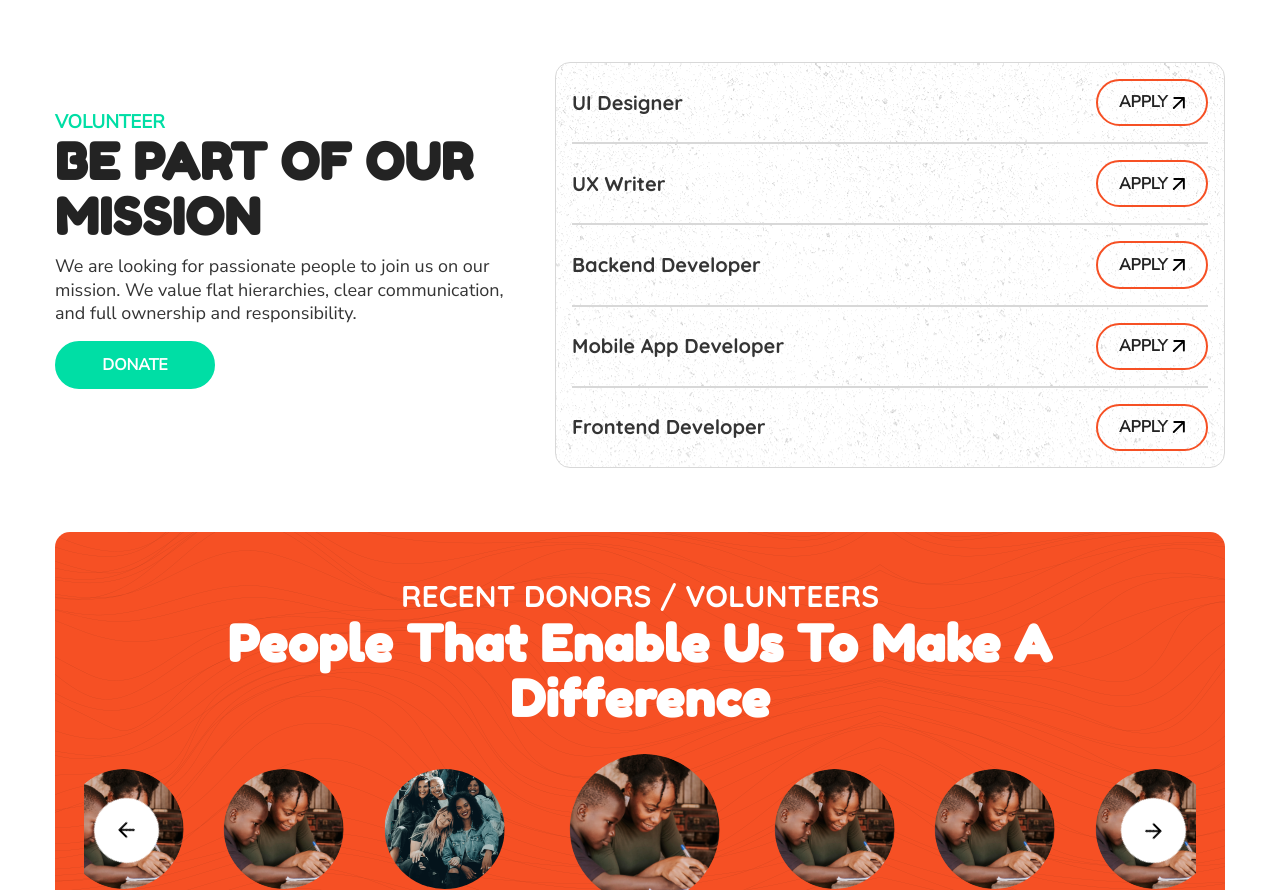
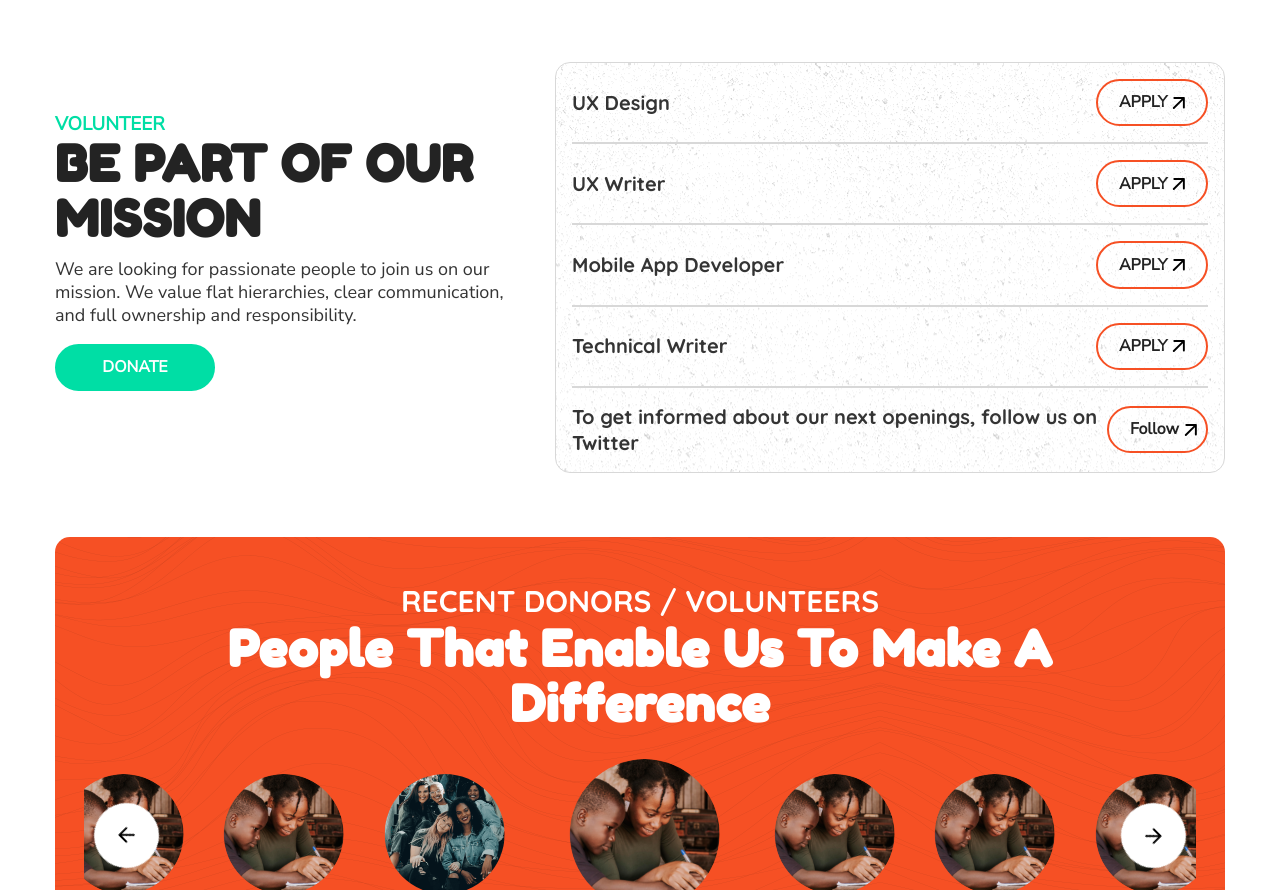
Before and after one commit to elitesgen/coming-soon, a plain HTML site: page index.html in a window 1280 px wide. Shown: the part 1456-2346 px from the top of the page. Drawn offline with nearby package versions, Linux system fonts and the light colour scheme.

Commit message:
Updated vacancy roles

```diff
--- a/index.html
+++ b/index.html
@@ -9,9 +9,11 @@
     <link rel="icon" type="image/png" sizes="35x30" href="./images/logo-small.png">
     <link rel="preconnect" href="https://fonts.googleapis.com">
     <link rel="preconnect" href="https://fonts.gstatic.com" crossorigin>
-    <link href="https://fonts.googleapis.com/css2?family=Fredoka+One&family=Nunito&family=Nunito+Sans&family=Quicksand:wght@400;600;700&display&display=swap" rel="stylesheet">
+    <link
+        href="https://fonts.googleapis.com/css2?family=Fredoka+One&family=Nunito&family=Nunito+Sans&family=Quicksand:wght@400;600;700&display&display=swap"
+        rel="stylesheet">
     <!-- <link rel="stylesheet" href="https://cdn.jsdelivr.net/npm/bootstrap@3.3.7/dist/css/bootstrap.min.css" integrity="sha384-BVYiiSIFeK1dGmJRAkycuHAHRg32OmUcww7on3RYdg4Va+PmSTsz/K68vbdEjh4u" crossorigin="anonymous"> -->
-    <link rel="stylesheet" href="https://cdn.jsdelivr.net/npm/swiper@8/swiper-bundle.min.css"/>
+    <link rel="stylesheet" href="https://cdn.jsdelivr.net/npm/swiper@8/swiper-bundle.min.css" />
     <link rel="stylesheet" href="style.css">
     <script src="https://cdn.jsdelivr.net/npm/swiper@8/swiper-bundle.min.js" defer></script>
     <script src="script.js" defer></script>
@@ -52,7 +54,7 @@
                         </div>
 
                         <div class="nav-socials">
-                            <ul >
+                            <ul>
                                 <li>
                                     <a class="subheader" href="https://twitter.com/elitesgen" target="_blank">
                                         <img src="./images/icon-twitter.svg" alt="twitter link">
@@ -120,8 +122,7 @@
                                 </div>
                                 <ul class="side-bar__social-media__link">
                                     <li>
-                      <a class="subheader" href="#"
-                        ><img src="./images/icon-twitter.svg" alt="" />
+                                        <a class="subheader" href="#"><img src="./images/icon-twitter.svg" alt="" />
                                         </a>
                                     </li>
                                     <li>
@@ -130,9 +131,7 @@
                                         </a>
                                     </li>
                                     <li>
-                      <a class="subheader" href="#"
-                        ><img src="./images/" alt=""
-                      /></a>
+                                        <a class="subheader" href="#"><img src="./images/" alt="" /></a>
                                     </li>
                                 </ul>
                             </div>
@@ -160,7 +159,9 @@
         </header>
 
         <section id="hero">
-            <div class="hero-bg" style="background-image: linear-gradient(45deg, rgb(0 0 0 / .4), rgb(0 0 0 / .1), rgb(0 0 0 / .4)), url('images/hero-img.png');"></div>
+            <div class="hero-bg"
+                style="background-image: linear-gradient(45deg, rgb(0 0 0 / .4), rgb(0 0 0 / .1), rgb(0 0 0 / .4)), url('images/hero-img.png');">
+            </div>
             <div class="container">
                 <div class="hero-flex">
                     <div class="hero-left-text">
@@ -199,7 +200,10 @@
                         <div>
                             <h1 class="header">WE ARE <br> COMING <span class="green-text">SOON</span></h1>
                             <h4 class="subheader">OUR SITE IS UNDER CONSTRUCTION</h4>
-                            <p>Welcome to elitesgen, we are a supportive and inclusive community working to improve mental health and overall personal well-being by addressing challenges such as depression, poverty, isolation, loneliness, helplessness, and other related challenges.</p>
+                            <p>Welcome to elitesgen, we are a supportive and inclusive community working to improve
+                                mental health and overall personal well-being by addressing challenges such as
+                                depression, poverty, isolation, loneliness, helplessness, and other related challenges.
+                            </p>
                             <button>LEARN MORE</button>
                         </div>
                     </div>
@@ -228,8 +232,10 @@
                         <h1 class="body-header">WE ARE HERE TO BRING PEOPLE TOGETHER</h1>
                     </div>
 
-                    <p>We see a need for mental health services in our community that is not being met, it fueled us with a desire to make a positive impact in the world and lives of others</p>
-                    <p id="abt-par2">Through a unique support system and humanitarian services, we strive to improve the overall well-being and quality of life for all</p>
+                    <p>We see a need for mental health services in our community that is not being met, it fueled us
+                        with a desire to make a positive impact in the world and lives of others</p>
+                    <p id="abt-par2">Through a unique support system and humanitarian services, we strive to improve the
+                        overall well-being and quality of life for all</p>
 
                     <div class="checkbox-group">
                         <ul class="title">
@@ -257,13 +263,14 @@
                             <h3 class="green-text">VOLUNTEER</h3>
                             <h1 class="body-header">BE PART OF OUR MISSION</h1>
                         </div>
-                        <p>We are looking for passionate people to join us on our mission. We value flat hierarchies, clear communication, and full ownership and responsibility.</p>
+                        <p>We are looking for passionate people to join us on our mission. We value flat hierarchies,
+                            clear communication, and full ownership and responsibility.</p>
                         <button>DONATE</button>
                     </div>
 
                     <div class="bottom">
                         <div class="apply-row">
-                            <p class="title">UI Designer</p>
+                            <p class="title">UX Design</p>
                             <a href="https://chatwith.io/s/elitesgen"><button class="btn-secondary">
                                     <span>APPLY</span>
                                     <img src="./images/icon-arrow-btn.svg" alt="">
@@ -277,13 +284,6 @@
                                 </button></a>
                         </div>
                         <div class="apply-row">
-                            <p class="title">Backend Developer</p>
-                            <a href="https://chatwith.io/s/63cad589c9eb9"><button>
-                                <span>APPLY</span>
-                                <img src="./images/icon-arrow-btn.svg" alt="">
-                                </button></a>
-                        </div>
-                        <div class="apply-row">
                             <p class="title">Mobile App Developer</p>
                             <a href="https://chatwith.io/s/63cad61f4604d"><button>
                                     <span>APPLY</span>
@@ -291,9 +291,16 @@
                                 </button></a>
                         </div>
                         <div class="apply-row">
-                            <p class="title">Frontend Developer</p>
-                           <a href="https://chatwith.io/s/63cad64ab8b46"> <button>
+                            <p class="title">Technical Writer</p>
+                            <a href="https://chatwith.io/s/63cad61f4604d"><button>
                                     <span>APPLY</span>
+                                    <img src="./images/icon-arrow-btn.svg" alt="">
+                                </button></a>
+                        </div>
+                        <div class="apply-row">
+                            <p class="title">To get informed about our next openings, follow us on Twitter</p>
+                            <a href="https://twitter.com/elitesgen"><button>
+                                    <span>Follow</span>
                                     <img src="./images/icon-arrow-btn.svg" alt="">
                                 </button></a>
                         </div>
```
Lines whose indentation alone changed are shown as unchanged.
